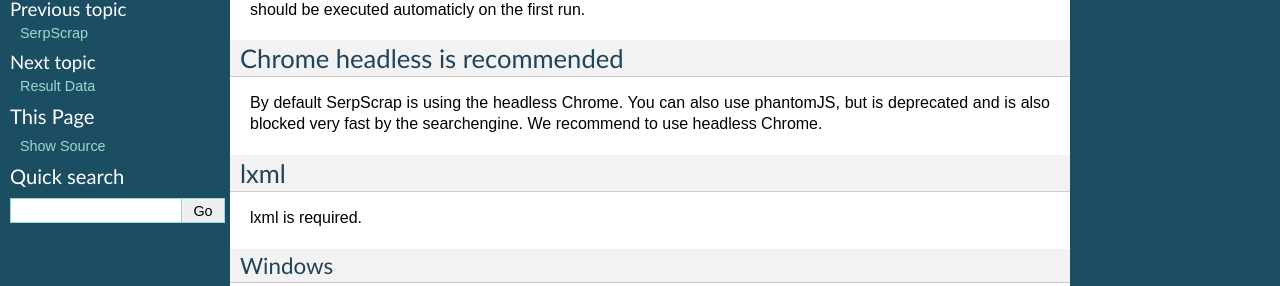
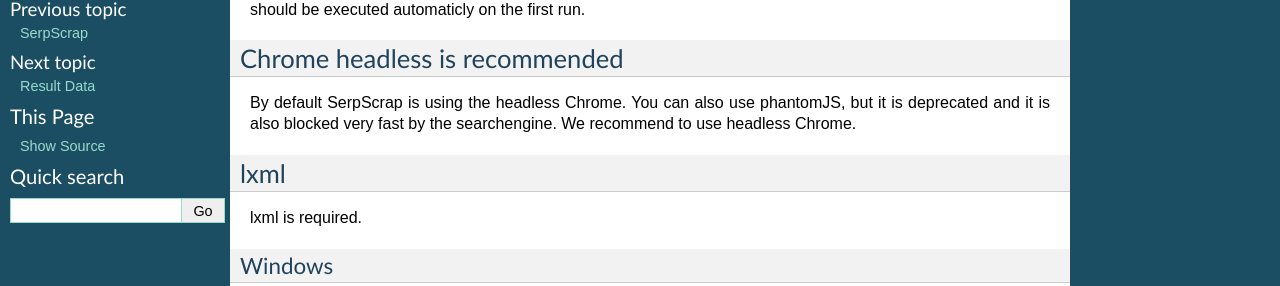
Before and after one commit to ecoron/SerpScrap, a Sphinx documentation site: the page built from docs/install.rst, in a window 1280 px wide. Shown: the part 214-500 px from the top of the page. Built offline with Sphinx 7.4.7, drawn with Linux system fonts in a browser that asks for light colours.

Commit message:
update docs

```diff
--- a/README.rst
+++ b/README.rst
@@ -121,7 +121,7 @@
 ======
 
 * Chrome headless is now the default browser, usage of phantomJS is deprecated
-* chromedriver is installed on the first run (tested on Linux and Windows. Mac OS should also work
+* chromedriver is installed on the first run (tested on Linux and Windows. Mac OS should also work)
 * behavior of scraping raw text contents from serp urls, and of course given urls, has changed
 * run scraping of serp results and contents at once
 * csv output format changed, now it's tab separated and quoted
--- a/docs/configuration.rst
+++ b/docs/configuration.rst
@@ -27,7 +27,7 @@
 * num_pages_for_keyword: 2                            - number of result pages to scrape
 * num_results_per_page: 10                            - number results per searchengine page
 * proxy_file: ''                                      - path to proxy file, see below
-* sel_browser: 'chrome'                               - browser (chrome, phantomJS)
+* sel_browser: 'chrome'                               - browser (chrome, phantomjs)
 * scrape_urls: False                                  - scrape urls of search results
 * screenshot: True                                    - enable screenshots for each query
 * search_engines: ['google']                          - search engines (google)
--- a/docs/examples.rst
+++ b/docs/examples.rst
@@ -173,8 +173,8 @@
    scrap.as_csv('/tmp/seo-research')
 
 
-Example serpresults and rwa text of result urls
------------------------------------------------
+Example serp results and raw text of result urls
+------------------------------------------------
 
 You can scrape serp results and fetching the raw text contents of result urls at once
 
@@ -188,7 +188,7 @@
 
    import serpscrap
 
-   keywords = ['corfu']
+   keywords = ['blockchain']
 
    config = serpscrap.Config()
    config.set('scrape_urls', True)
--- a/docs/index.rst
+++ b/docs/index.rst
@@ -103,7 +103,7 @@
 ------
 
 * Chrome headless is now the default browser, usage of phantomJS is deprecated
-* chromedriver is installed on the first run (tested on Linux and Windows. Mac OS should also work
+* chromedriver is installed on the first run (tested on Linux and Windows. Mac OS should also work)
 * behavior of scraping raw text contents from serp urls, and of course given urls, has changed
 * run scraping of serp results and contents at once
 * csv output format changed, now it's tab separated and quoted
--- a/docs/install.rst
+++ b/docs/install.rst
@@ -15,7 +15,7 @@
 ------------------------------
 
 By default SerpScrap is using the headless Chrome.
-You can also use phantomJS, but is deprecated and is also blocked very fast by the searchengine.
+You can also use phantomJS, but it is deprecated and it is also blocked very fast by the searchengine.
 We recommend to use headless Chrome.
 
 lxml
--- a/docs/results.rst
+++ b/docs/results.rst
@@ -28,7 +28,7 @@
    }
 
 
-If scrape_urls is True additional fields are appended to the file
+If scrape_urls is True additional fields are appended to the resultset
 
 .. code-block:: python
 
```
Also changed, not shown: other parts of README.rst (+1 -1 lines), other parts of docs/index.rst (+1 -1 lines).
